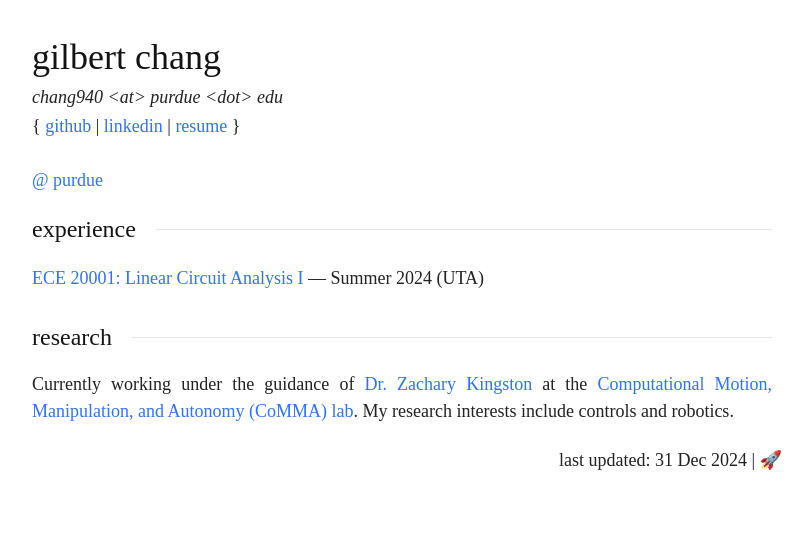
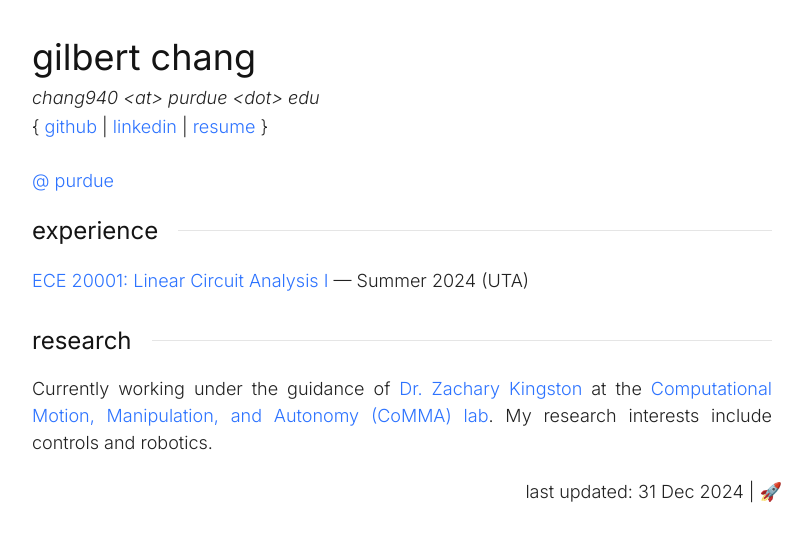
Before and after one commit to vindou/vindou, a Jekyll site: the page built from index.html, in a window 1280 px wide. Shown: the top 542 px of the page, without its empty margins (238-1050 px from the left). Built offline with Jekyll 4.4.1, drawn with Linux system fonts in a browser that asks for light colours; some web fonts are replaced.

Commit message:
Update index.css

```diff
--- a/css/index.css
+++ b/css/index.css
@@ -1,19 +1,15 @@
-@font-face {
-  font-family: "San Francisco";
-  font-weight: 400;
-  src: url("https://applesocial.s3.amazonaws.com/assets/styles/fonts/sanfrancisco/sanfranciscodisplay-regular-webfont.woff");
-}
+@import url('https://fonts.googleapis.com/css2?family=Inter:ital,opsz,wght@0,14..32,100..900;1,14..32,100..900&display=swap');
 
 * {
   box-sizing: border-box;
   font-size: 18px;
-  font-family: 'San Francisco', serif;
+  font-family: 'Inter', sans-serif;
 }
 
 body {
   margin: 0;
   padding: 0;
-  font-family: 'San Francisco', serif;
+  font-family: 'Inter', sans-serif;
   font-weight: 300;
   background-color: rgb(255, 255, 255);
   color: rgb(20, 20, 20);
```
